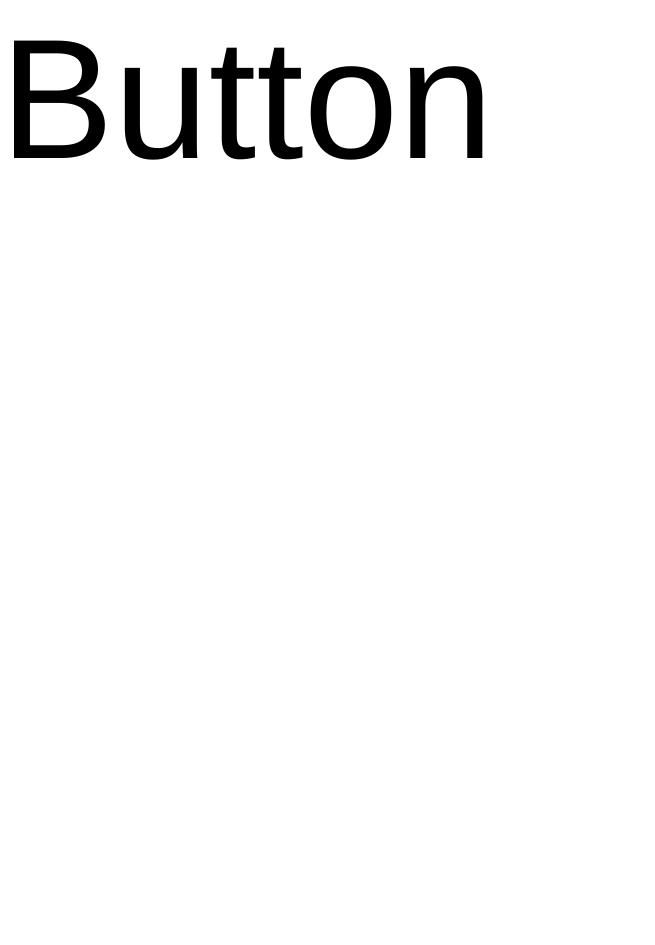
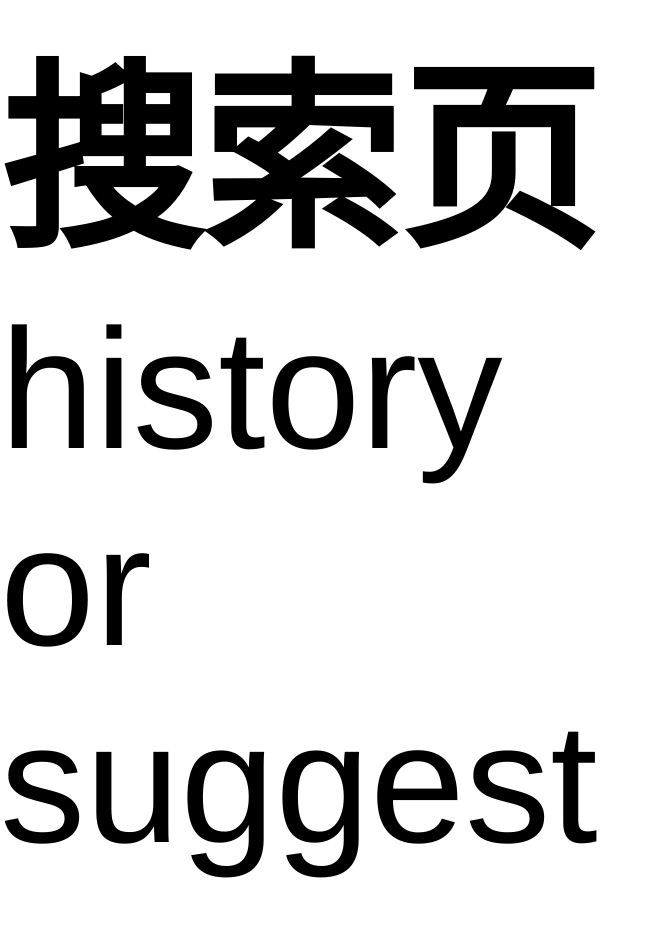
Before and after one commit to ykttym/nextjs-jpk, a Next.js app: page /search in a window 1280 px wide. Shown: the top 945 px of the page, without its empty margins (0-655 px from the left). Before the commit the page ends 800 px from the top, so only its background shows below. Built offline with nearby package versions, Linux system fonts and the light colour scheme.

Commit message:
feat: 其他页面组件设计

```diff
--- a/pages/search/index.js
+++ b/pages/search/index.js
@@ -1,6 +1,12 @@
 export default function Search() {
-  // history
-  // suggest
-  // result
-  return <div>Button</div>
+  return (
+    <main>
+      <h3>搜索页</h3>
+      <section>history</section>
+      or
+      <section>suggest</section>
+      or
+      <section>result</section>
+    </main>
+  )
 }
```
Also changed, not shown: pages/course/detail/[id].js (added, +12 -0 lines), pages/tag/[id].js (added, +12 -0 lines), components/p_search/History.js (added), components/p_search/Result.js (added), components/p_search/Suggest.js (added).
